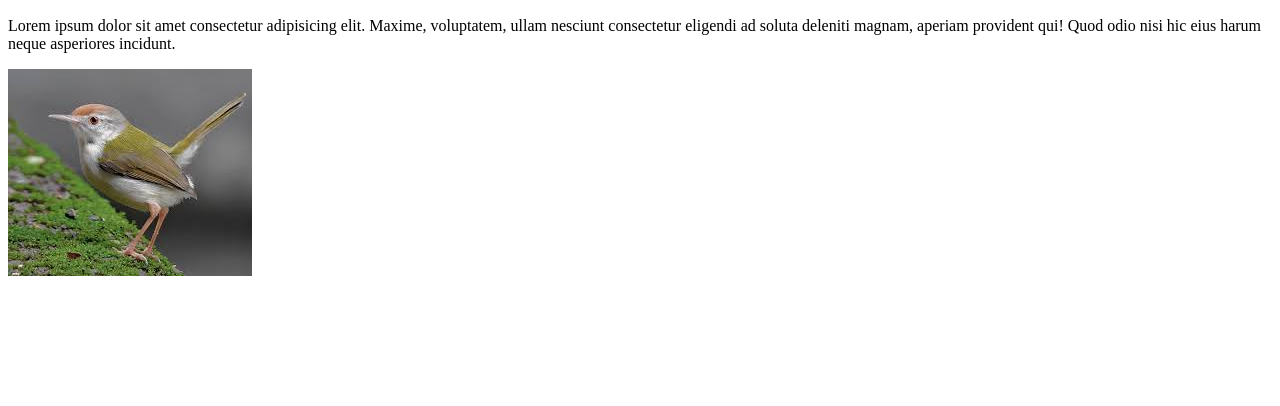
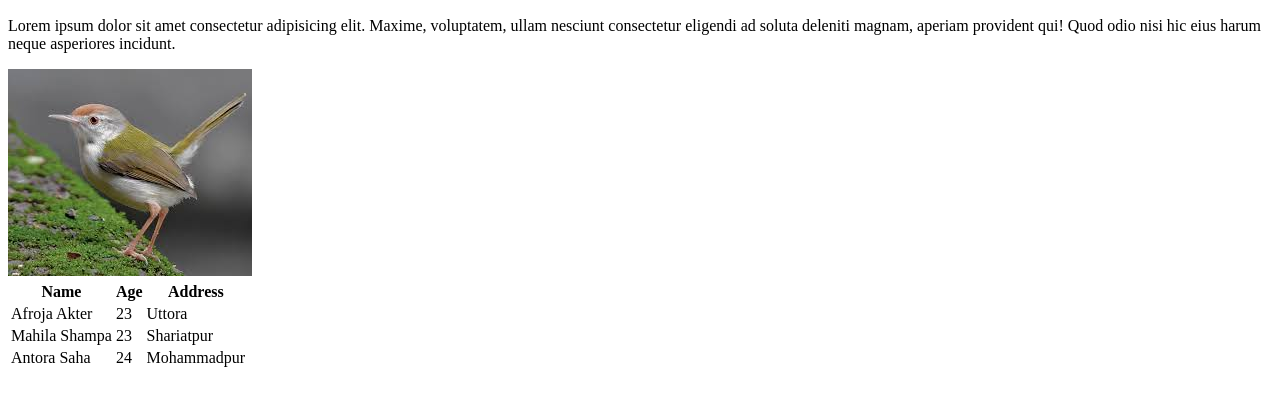
Before and after one commit to afroja-akter/just-example, a plain HTML site: page index.html in a window 1280 px wide. Shown: the part 110-516 px from the top of the page. Drawn offline with Linux system fonts and the light colour scheme.

Commit message:
add a table

```diff
--- a/index.html
+++ b/index.html
@@ -11,5 +11,29 @@
     <p>Lorem ipsum dolor sit amet consectetur adipisicing elit. Maxime, voluptatem, ullam nesciunt consectetur eligendi ad soluta deleniti magnam, aperiam provident qui! Quod odio nisi hic eius harum neque asperiores incidunt.</p>
 
     <img src="bird.jpg" alt="a bird">
+    <table>
+
+            <tr>
+                <th>Name</th>
+                <th>Age</th>
+                <th>Address</th>
+            </tr>
+            <tr>
+                <td>Afroja Akter</td>
+                <td>23</td>
+                <td>Uttora</td>
+            </tr>
+            <tr>
+                <td>Mahila Shampa</td>
+                <td>23</td>
+                <td>Shariatpur</td>
+            </tr>
+            <tr>
+                <td>Antora Saha</td>
+                <td>24</td>
+                <td>Mohammadpur</td>
+            </tr>
+
+    </table>
 </body>
 </html>
```
